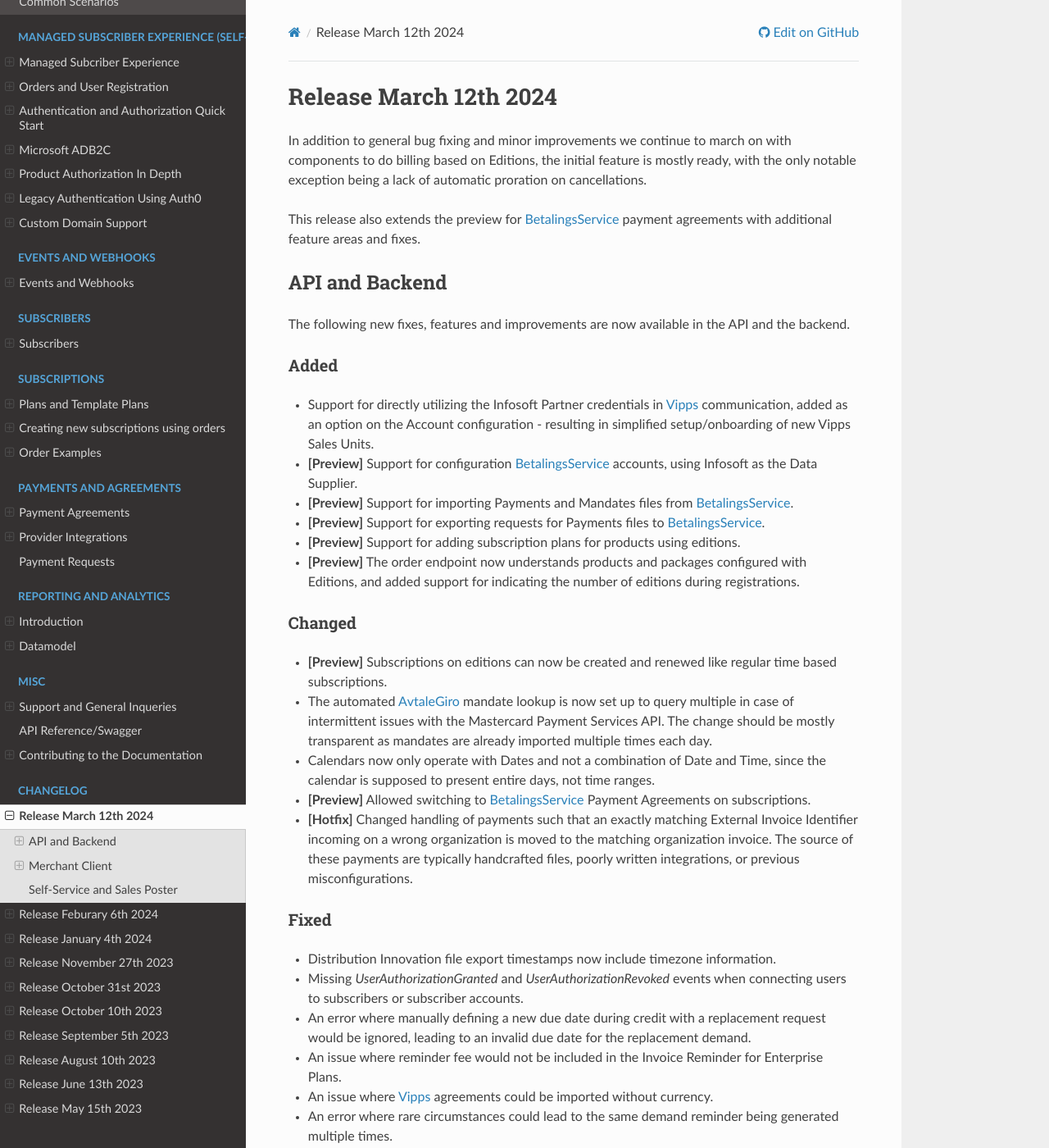
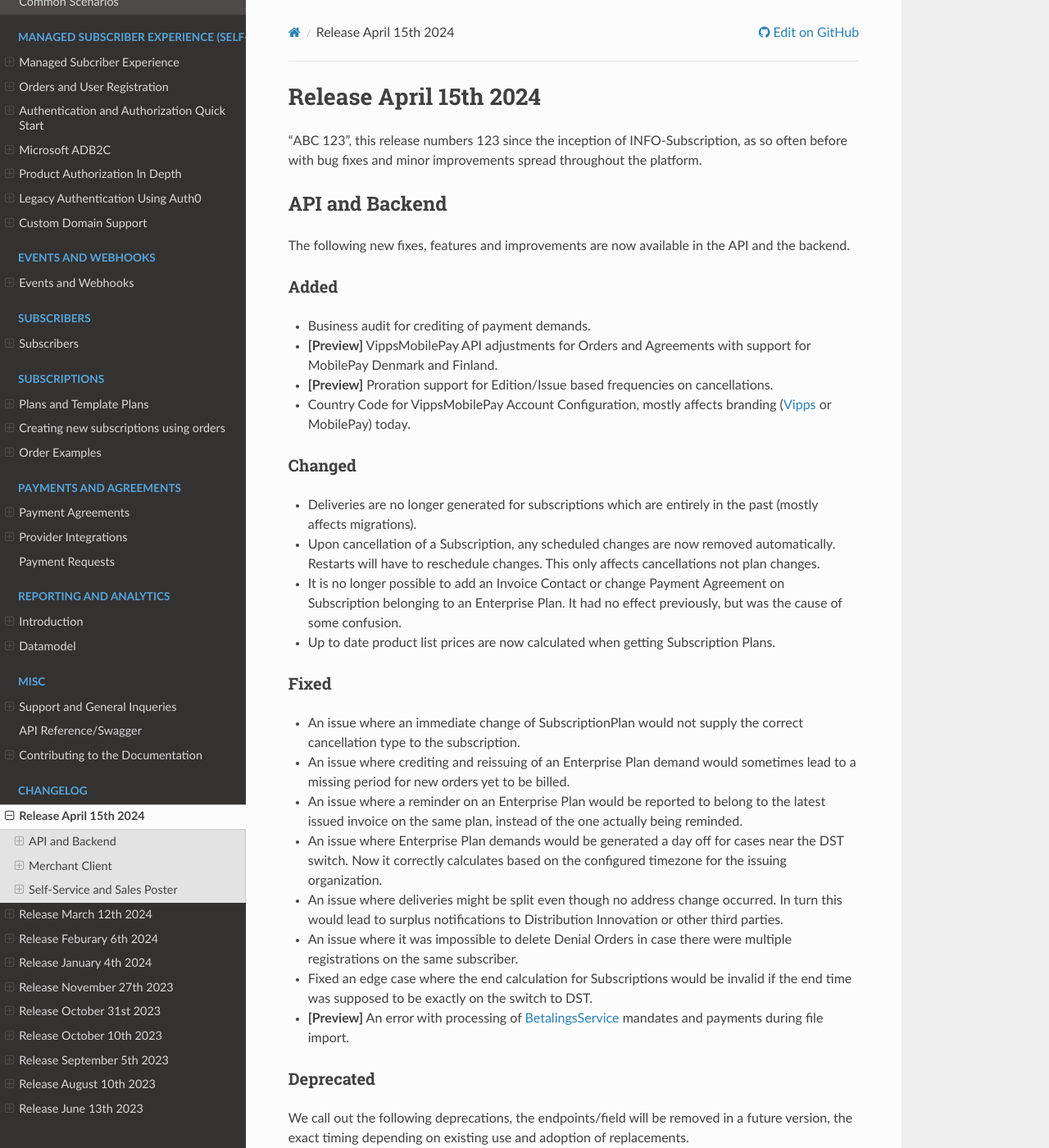
Before and after one commit to infosoftas/info-subscription-doc, a Sphinx documentation site: the page built from source/changelog/changelog.rst, in a window 1280 px wide and 1400 px high. Shown: the whole window at 82% size. Built offline with Sphinx 7.4.7 and the Read the Docs theme 2.0.0, drawn with Linux system fonts in a browser that asks for light colours; formulas are drawn with MathJax 3; some of the changed text lies outside the part shown.

Commit message:
Added initial r123 (#86)
* Added initial changelog.

* Minor change of Added options

* Fixed a spelling issue

---------

Co-authored-by: Esben Bach <esbbach@infosoft.no>

```diff
--- a/source/changelog/changelog.rst
+++ b/source/changelog/changelog.rst
@@ -1,3 +1,4 @@
+.. include:: r123.inc
 .. include:: r122.inc
 .. include:: r121.inc
 .. include:: r120.inc
@@ -7,4 +8,3 @@
 .. include:: r116.inc
 .. include:: r115.inc
 .. include:: r114.inc
-.. include:: r113.inc
--- /dev/null
+++ b/source/changelog/r123.inc
@@ -0,0 +1,92 @@
+.. _changelog-r123:
+
+***********************
+Release April 15th 2024
+***********************
+
+"ABC 123", this release numbers 123 since the inception of |projectName|, as so often before with bug fixes and minor improvements spread throughout the platform.
+
+
+API and Backend
+===============
+The following new fixes, features and improvements are now available in the API and the backend.
+
+Added
+-----
+
+* Business audit for crediting of payment demands.
+* **[Preview]** VippsMobilePay API adjustments for Orders and Agreements with support for MobilePay Denmark and Finland.
+* **[Preview]** Proration support for Edition/Issue based frequencies on cancellations.
+* Country Code for VippsMobilePay Account Configuration, mostly affects branding (|Vipps| or MobilePay) today.
+
+Changed
+-------
+
+* Deliveries are no longer generated for subscriptions which are entirely in the past (mostly affects migrations).
+* Upon cancellation of a Subscription, any scheduled changes are now removed automatically. Restarts will have to reschedule changes. This only affects cancellations not plan changes.
+* It is no longer possible to add an Invoice Contact or change Payment Agreement on Subscription belonging to an Enterprise Plan. It had no effect previously, but was the cause of some confusion.
+* Up to date product list prices are now calculated when getting Subscription Plans.
+
+Fixed
+-----
+
+* An issue where an immediate change of SubscriptionPlan would not supply the correct cancellation type to the subscription.
+* An issue where crediting and reissuing of an Enterprise Plan demand would sometimes lead to a missing period for new orders yet to be billed.
+* An issue where a reminder on an Enterprise Plan would be reported to belong to the latest issued invoice on the same plan, instead of the one actually being reminded.
+* An issue where Enterprise Plan demands would be generated a day off for cases near the DST switch. Now it correctly calculates based on the configured timezone for the issuing organization.
+* An issue where deliveries might be split even though no address change occurred. In turn this would lead to surplus notifications to Distribution Innovation or other third parties.
+* An issue where it was impossible to delete Denial Orders in case there were multiple registrations on the same subscriber.
+* Fixed an edge case where the end calculation for Subscriptions would be invalid if the end time was supposed to be exactly on the switch to DST.
+* **[Preview]** An error with processing of |BetalingsService| mandates and payments during file import.
+
+Deprecated
+----------
+We call out the following deprecations, the endpoints/field will be removed in a future version, the exact timing depending on existing use and adoption of replacements.
+
+* We are deprecating the endpoints ``/paymentdemand/{id}/credit/completely`` and ``/paymentdemand/{id}/credit/partially`` in favor of ``/paymentdemand/{id}/credit`` endpoint.
+* We are deprecating the field ``TaxPercentage`` on the endpoint for creating Account Payment Demand transaction ``POST /paymentdemand/``, in favour of specifying a list of Tax Details.
+
+Merchant Client
+===============
+The following new features and improvements are now available in the merchant client.
+
+Added
+-----
+
+* Option to delete payments that have yet to be completed.
+* Option to sort subscriptions on Enterprise Plans based on number or name.
+* Filtering for subscriptions on Enterprise Plans.
+* Requirement for additional information based on chosen Payment Agreement, specifically for Email and EHF.
+* Quick link for unmatched payments from the subscriber payments view.
+* **[Preview]** View to configure |BetalingsService| integration.
+* **[Preview]** Subscriber Payment Agreement view for |BetalingsService|.
+
+Changed
+-------
+
+* During Cancellation: Removed checkbox for calculating contract fee if no contract is present.
+* Payment Management is redesigned with a new tab order and refreshed grids/list.
+
+Fixed
+-----
+
+* An issue where it was not possible to credit a payment demand without reissuing for AvtaleGiro, AutoGiro and BetalingsService.
+* An issue where it was was not possible to credit AND reissue Account Payment Demands.
+* An issue where listing domain users would fail in case one of the underlying users was removed from the source.
+
+
+Self-Service and Sales Poster
+=============================
+The following new features and improvements are now available in the self service and sales poster.
+
+Added
+-----
+
+* **[Preview]** View for |BetalingsService| payment agreements.
+
+
+Fixed
+-----
+
+* An issue where existing shared users ordering a new subscription would lead to error messages.
+* An issue where adding the last shared users was not allowed (counter error).
```
